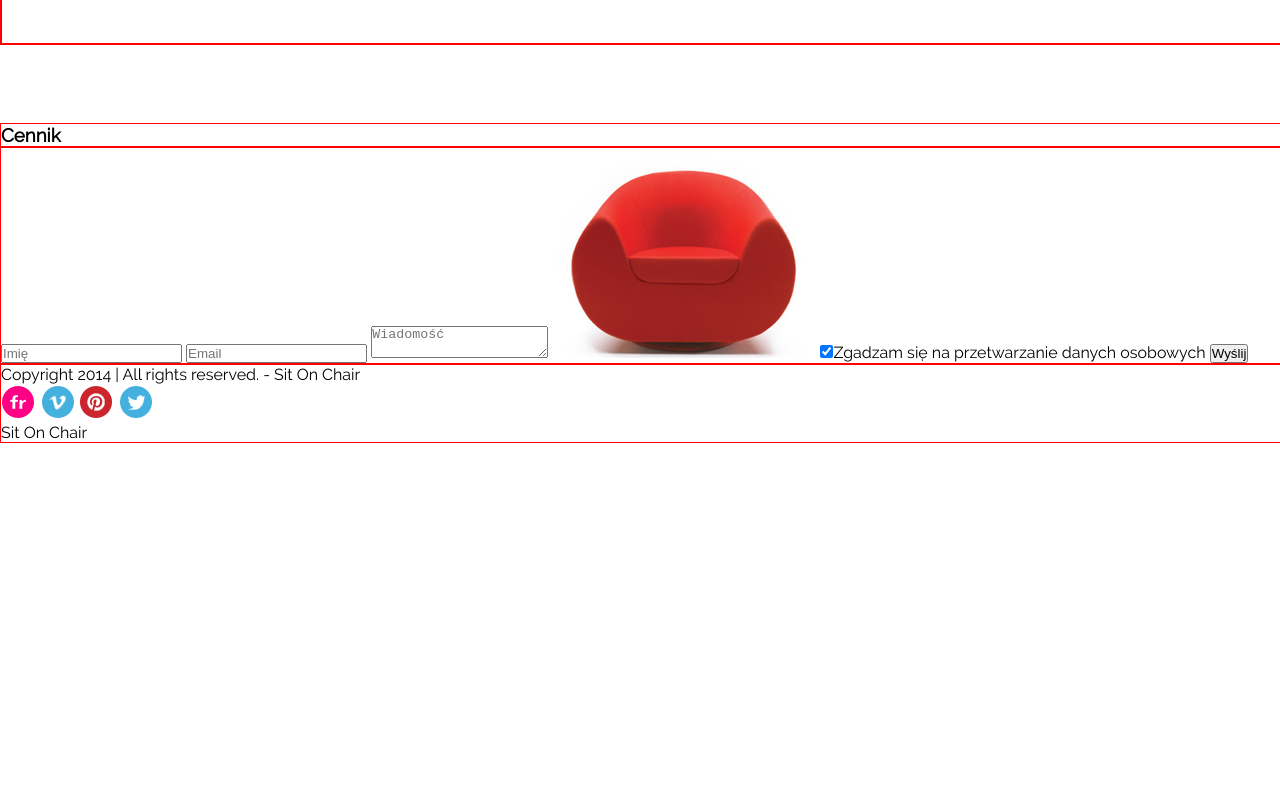
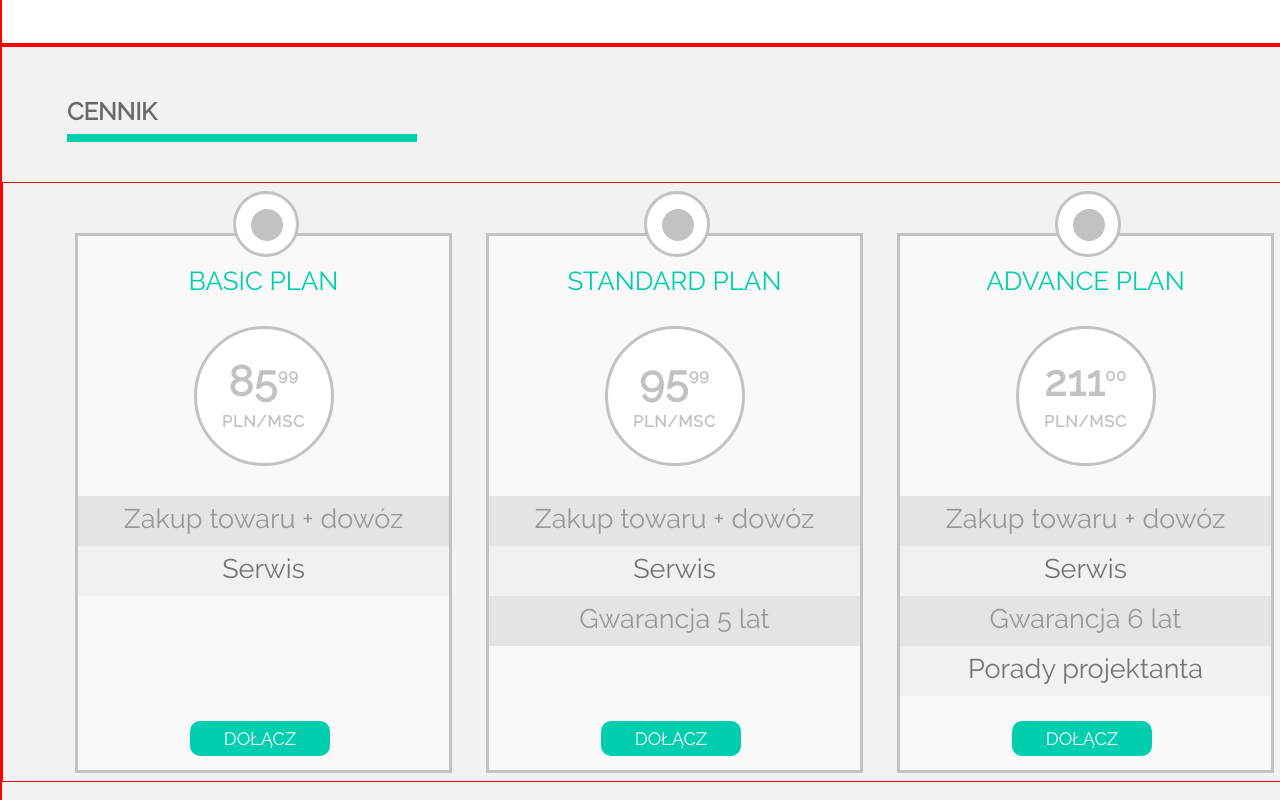
Before and after one commit to aszanca/Projekt-Sit_On_Chair, a plain HTML site: page index.html in a window 1280 px wide. Shown: the part 960-1760 px from the top of the page. Before the commit the page ends 1403 px from the top, so only its background shows below. Drawn offline with Linux system fonts and the light colour scheme.

Commit message:
Modul z cennikami mniej wiecej zrobiony

```diff
--- a/css/style.css
+++ b/css/style.css
@@ -44,7 +44,7 @@ body {
 }
 
 .greenword {
-  color: rgb(38, 200, 168);
+  color: #01CEAF;
 }
 
 #mainmenu {
@@ -66,7 +66,7 @@ li {
 }
 
 #arrowleft {
-  color: rgb(38, 200, 168);
+  color: #01CEAF;
   font-size: 60px;
   float: left;
   height: 80px;
@@ -106,7 +106,7 @@ li {
 }
 
 .button {
-  background-color: rgb(38, 200, 168);
+  background-color: #01CEAF;
   border-radius: 10px;
   width: 300px;
   height: 60px;
@@ -129,7 +129,7 @@ h2 {
 }
 
 #arrowright {
-  color: rgb(38, 200, 168);
+  color: #01CEAF;
   font-size: 60px;
   height: 80px;
   border: 1px solid red;
@@ -159,7 +159,7 @@ h2 {
   width: 380px;
   background-size: cover;
   float: left;
-  margin: 30px 30px 150px 75px;
+  margin: 30px 30px 50px 75px;
 }
 
 #productbox2 {
@@ -168,17 +168,24 @@ h2 {
   width: 380px;
   background-size: cover;
   float: left;
-  margin: 30px 0 150px 0;
+  margin: 30px 0 50px 0;
 }
 
 #textbox {
-  height: 300px;
+  height: 290px;
   width: 375px;
   border: 1px solid lightgrey;
-  margin: 30px 75px 150px 0;
+  margin: 30px 75px 50px 0;
   float: right;
   padding: 5px 20px;
   box-sizing: border-box;
+}
+
+#textbox_name {
+  border-bottom: 8px solid #01CEAF;
+  width: 160px;
+  padding: 25px 0 0 0;
+  position: absolute;
 }
 
 #firstp {
@@ -201,10 +208,11 @@ h2 {
 }
 
 .productname {
-  border-bottom: 8px solid rgb(38, 200, 168);
+  border-bottom: 8px solid #01CEAF;
   width: 160px;
   padding: 20px 0 0 0;
   position: absolute;
+  margin: 0 0 0 15px;
 }
 
 .uppercase {
@@ -219,6 +227,171 @@ h2 {
   margin: 175px 0 0 0;
 }
 
-#pricing {
-  clear: both;
+#pricing_container {
+  height: 800px;
+  background-color: #F2F2F2;
+  border: 1px solid red;
 }
+
+
+h3 {
+  font-size: 24px;
+  border-bottom: 8px solid #01CEAF;
+  width: 350px;
+  padding: 50px 0 8px 0;
+  margin: 0 0 40px 65px;
+  box-sizing: border-box;
+  color: dimgray;
+}
+
+.plan_name {
+  font-size: 20px;
+  padding-top: 30px;
+}
+
+.outer_circle {
+  width: 60px;
+  height: 60px;
+  border: 3px solid #C2C2C2;
+  border-radius: 100px;
+  position: absolute;
+  top: -45px;
+  left: 155px;
+  background-color: white;
+
+}
+
+.inner_circle {
+  width: 26px;
+  height: 26px;
+  border: 3px solid #C2C2C2;
+  border-radius: 100px;
+  position: absolute;
+  top: 15px;
+  left: 15px;
+  background-color: #C2C2C2;
+}
+
+.pricing_box {
+  float: left;
+  position: relative;
+  border: 3px solid #C2C2C2;
+  width: 377px;
+  height: 540px;
+  text-align: center;
+  margin: 30px 17px 30px 17px;
+  background-color: #F9F9F9;
+  box-sizing: border-box;
+}
+
+#pricing_box_container {
+  width: 1347px;
+  height: 600px;
+  border: 1px solid red;
+  padding: 20px 55px 0 55px;
+  box-sizing: border-box;
+}
+
+#join_button3 {
+  background-color: #01CEAF;
+  text-transform: uppercase;
+  color: white;
+  border-radius: 10px;
+  width: 140px;
+  height: 35px;
+  font-size: 18px;
+  padding: 7px 0;
+  box-sizing: border-box;
+  margin: 25px 0 12px 112px;
+}
+
+#join_button1 {
+  background-color: #01CEAF;
+  text-transform: uppercase;
+  color: white;
+  border-radius: 10px;
+  width: 140px;
+  height: 35px;
+  font-size: 18px;
+  padding: 7px 0;
+  box-sizing: border-box;
+  margin: 110px 0 12px 112px;
+  position: absolute;
+}
+
+#join_button2 {
+  background-color: #01CEAF;
+  text-transform: uppercase;
+  color: white;
+  border-radius: 10px;
+  width: 140px;
+  height: 35px;
+  font-size: 18px;
+  padding: 7px 0;
+  box-sizing: border-box;
+  margin: 60px 0 12px 112px;
+  position: absolute;
+}
+
+.plan_name {
+  text-transform: uppercase;
+  color: #01CEAF;
+  font-size: 26px;
+  margin: 0 0 30px 0;
+}
+
+.price_circle {
+  font-weight: 800;
+  font-size: 42px;
+  letter-spacing: 1px;
+  color: #C2C2C2;
+  border-radius: 100px;
+  width: 140px;
+  height: 140px;
+  background-color: white;
+  border: 3px solid #C2C2C2;
+  padding: 28px 0 0 0;
+  box-sizing: border-box;
+  margin: auto;
+  font-stretch: ultra-condensed;
+}
+
+.uppercase_for_price {
+  font-weight: bold;
+  font-size: 16px;
+  color: #C2C2C2;
+  text-transform: uppercase;
+  padding: 6px 0 0 0;
+}
+
+.font_size_for_sup {
+  font-size: 16px;
+}
+
+.table {
+  font-size: 27px;
+  margin: 30px 0 15px 0;
+}
+
+.dark_row {
+  height: 50px;
+  background-color: #E4E4E4;
+  text-align: center;
+  color: #989898;
+  padding: 7px;
+  box-sizing: border-box;
+}
+
+.light_row {
+  height: 50px;
+  background-color: #F1F1F1;
+  text-align: center;
+  color: #747474;
+  padding: 7px;
+  box-sizing: border-box;
+}
+
+.pricing_box:hover {
+  border: 3px solid #01CEAF;
+  background-color: #01CEAF;
+}
--- a/index.html
+++ b/index.html
@@ -66,7 +66,7 @@
           </div>
         </div>
         <div id="textbox">
-        <div class="productname">
+          <div id="textbox_name">
             <h4>Finds all inputs</h4>
           </div>
           <p id="firstp">
@@ -81,12 +81,97 @@
   </section>
   <section id="pricing">
     <div class="main_width">
-      <h3>Cennik</h3>
-      <div class="pricingbox">
+      <div id="pricing_container">
+        <h3 class="uppercase">Cennik</h3>
+        <div id="pricing_box_container">
+          <div class="pricing_box">
+            <div class="outer_circle">
+              <div class="inner_circle">
               </div>
-      <div class="pricingbox">
             </div>
-      <div class="pricingbox">
+            <p class="plan_name">
+              Basic plan
+            </p>
+            <div class="price_circle">
+              85<sup class="font_size_for_sup">99</sup>
+              <p class="uppercase_for_price">
+                pln/msc
+              </p>
+            </div>
+            <div class="table">
+              <div class="dark_row">
+                Zakup towaru + dowóz
+              </div>
+              <div class="light_row">
+                Serwis
+              </div>
+            </div>
+            <div id="join_button1">
+              Dołącz
+            </div>
+          </div>
+          <div class="pricing_box">
+            <div class="outer_circle">
+              <div class="inner_circle">
+              </div>
+            </div>
+            <p class="plan_name">
+              Standard plan
+            </p>
+            <div class="price_circle">
+              95<sup class="font_size_for_sup">99</sup>
+              <p class="uppercase_for_price">
+                pln/msc
+              </p>
+            </div>
+            <div class="table">
+              <div class="dark_row">
+                Zakup towaru + dowóz
+              </div>
+              <div class="light_row">
+                Serwis
+              </div>
+              <div class="dark_row">
+                Gwarancja 5 lat
+              </div>
+            </div>
+            <div id="join_button2">
+              Dołącz
+            </div>
+          </div>
+          <div class="pricing_box">
+            <div class="outer_circle">
+              <div class="inner_circle">
+              </div>
+            </div>
+            <p class="plan_name">
+              Advance plan
+            </p>
+            <div class="price_circle">
+              211<sup class="font_size_for_sup">00</sup>
+              <p class="uppercase_for_price">
+                pln/msc
+              </p>
+            </div>
+            <div class="table">
+              <div class="dark_row">
+                Zakup towaru + dowóz
+              </div>
+              <div class="light_row">
+                Serwis
+              </div>
+              <div class="dark_row">
+                Gwarancja 6 lat
+              </div>
+              <div class="light_row">
+                Porady projektanta
+              </div>
+            </div>
+            <div id="join_button3">
+              Dołącz
+            </div>
+          </div>
+        </div>
       </div>
     </div>
   </section>
```
Lines whose indentation alone changed are shown as unchanged.
